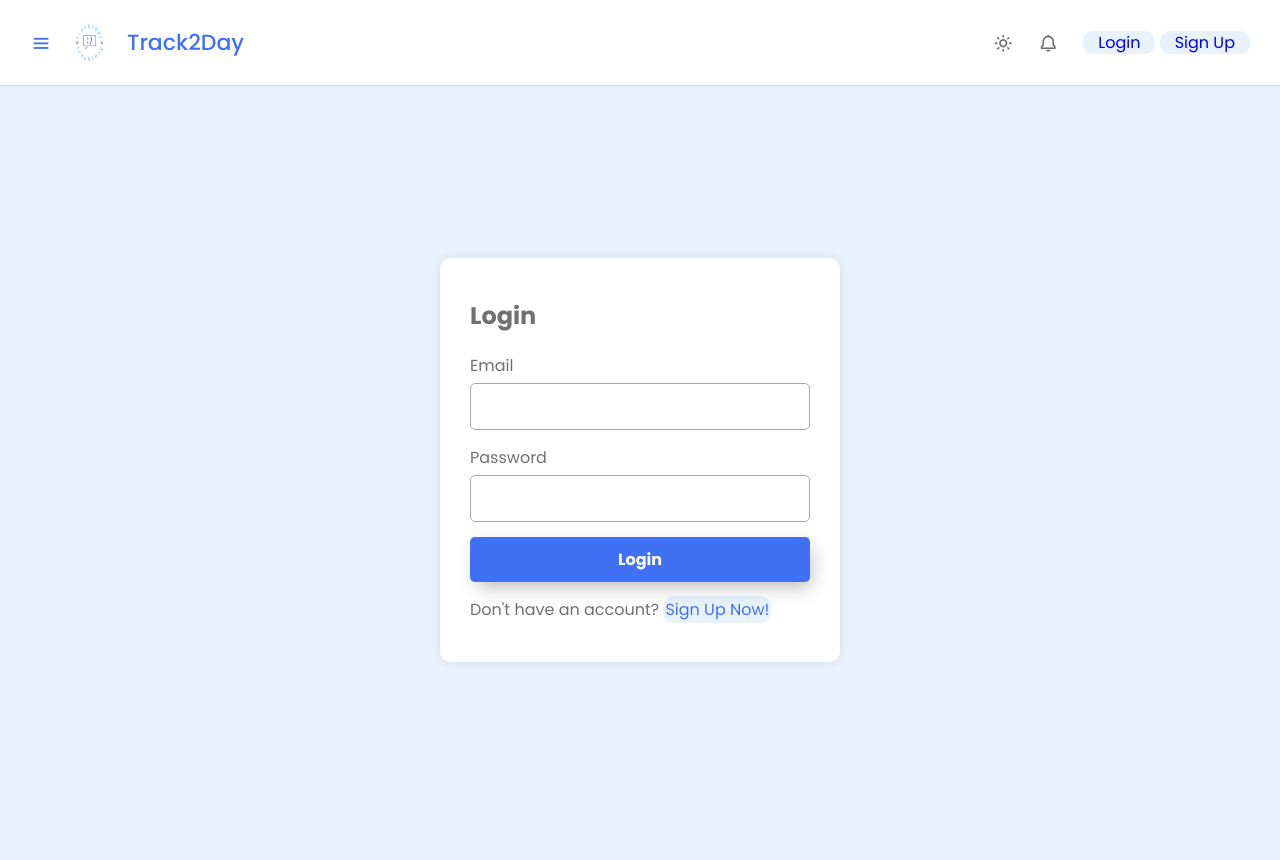
After one commit to ahmadfarismk/track2day, a PHP site: page /login.html in a window 1280 px wide. The commit adds this page. Run offline with PHP 8.4, Linux system fonts and the light colour scheme.

Commit message:
auniupdated
created file login, signup, userprofile
modify file style, menu copy

1. dashboard.html (line 32 @ login.html) - referring to user home page after login

2.userprofile.html - otw

3. slightly modify menu copy.html - link to login & signup

```diff
--- /dev/null
+++ b/login.html
@@ -0,0 +1,53 @@
+<!DOCTYPE html>
+<html lang="en">
+  <head>
+    <meta charset="utf-8" />
+    <meta name="viewport" content="width=device-width, initial-scale=1" />
+    <!-- Boxicons CSS -->
+    <link href="https://unpkg.com/boxicons@2.1.4/css/boxicons.min.css" rel="stylesheet" />
+    <title>Track2Day</title>
+    <link rel="stylesheet" href="style.css" />
+  </head>
+  <body>
+    <!-- navbar -->
+    <nav class="navbar">
+      <div class="logo_item">
+        <i class="bx bx-menu" id="sidebarOpen"></i>
+        <img src="icon.jpg" alt=""></i>Track2Day
+      </div>
+      <div class="navbar_content">
+        <i class='bi bi-grid'></i>
+        <i class='bx bx-sun' id="darkLight"></i>
+        <i class='bx bx-bell' ></i>
+        <ul>
+            <li><a href="login.html">Login</a></li>
+            <li><a href="signup.html">Sign Up</a></li>
+        </ul>
+      </div>
+</nav>
+
+<main>
+    <div class="login-container">
+        <div class="login-form">
+            <h2>Login</h2>
+            <form action="dashboard.html" method="post">
+                <div class="input-group">
+                    <label for="email">Email</label>
+                    <input type="email" id="email" name="email" required>
+                </div>
+                <div class="input-group">
+                    <label for="password">Password</label>
+                    <input type="password" id="password" name="password" required>
+                </div>
+                <button type="submit">Login</button>
+                <p class="signup-link">Don't have an account? <a href="signup.html">Sign Up Now!</a></p>
+            </form>
+
+
+        </div>
+
+    </div>
+</main>
+
+</body>
+</html>
--- a/menu copy.html
+++ b/menu copy.html
@@ -20,8 +20,8 @@
         <i class='bx bx-sun' id="darkLight"></i>
         <i class='bx bx-bell' ></i>
         <ul>
-            <li><a href="#">Login</a></li>
-            <li><a href="#">Sign Up</a></li>
+            <li><a href="login.html">Login</a></li>
+            <li><a href="signup.html">Sign Up</a></li>
         </ul>
       </div>
       <!-- <div id="menuToggle">
--- a/style.css
+++ b/style.css
@@ -15,6 +15,7 @@
 body {
   background-color: #e7f2fd;
   transition: all 0.5s ease;
+  padding-top: 60px;
 }
 body.dark {
   background-color: hsl(250, 6%, 19%);
@@ -377,3 +378,165 @@ a:hover{
     font-size: 16px;
     padding: 7px;
 }
+
+/* Login */
+.login-container {
+  display: flex;
+  justify-content: center;
+  align-items: center;
+  min-height: 100vh;
+  padding: 0 20px;
+}
+
+.login-form {
+  background-color: var(--white-color);
+  padding: 40px 30px;
+  border-radius: 10px;
+  box-shadow: 0 0 10px rgba(0, 0, 0, 0.1);
+  max-width: 400px;
+  width: 100%;
+}
+
+.login-form h2 {
+  margin-bottom: 20px;
+  color: var(--grey-color);
+}
+
+.input-group {
+  margin-bottom: 15px;
+  text-align: left;
+}
+
+.input-group label {
+  display: block;
+  margin-bottom: 5px;
+  color: var(--grey-color);
+}
+
+.input-group input {
+  width: 100%;
+  padding: 10px;
+  border: 1px solid var(--grey-color-light);
+  border-radius: 5px;
+  font-size: 16px;
+}
+
+button {
+  width: 100%;
+  padding: 10px;
+  border: none;
+  border-radius: 5px;
+  background-color: var(--blue-color);
+  color: var(--white-color);
+  font-size: 16px;
+  cursor: pointer;
+  transition: background-color 0.3s ease;
+}
+
+button:hover {
+  background-color: #3050d4;
+}
+
+.signup-link {
+  margin-top: 15px;
+  color: var(--grey-color);
+}
+
+.signup-link a {
+  color: var(--blue-color);
+  text-decoration: none;
+}
+
+.signup-link a:hover {
+  text-decoration: underline;
+}
+
+/*Sign up*/
+.signup-container {
+  display: flex;
+  justify-content: center;
+  align-items: center;
+  min-height: 100vh;
+  padding: 20px;
+}
+
+.signup-form {
+  background-color: var(--white-color);
+  padding: 40px 30px;
+  border-radius: 10px;
+  box-shadow: 0 0 10px rgba(0, 0, 0, 0.1);
+  max-width: 400px;
+  width: 100%;
+}
+
+.signup-form h2 {
+  margin-bottom: 20px;
+  color: var(--grey-color);
+}
+
+/* userprofile.html */
+.profile-container {
+  margin: 50px auto;
+  max-width: 800px;
+  padding: 20px;
+  background-color: #f9f9f9;
+  border-radius: 10px;
+  box-shadow: 0 0 10px rgba(0, 0, 0, 0.1);
+}
+
+.profile-details {
+  display: flex;
+  align-items: center;
+  margin-bottom: 20px;
+}
+
+.profile-pic {
+  width: 150px;
+  height: 150px;
+  border-radius: 50%;
+  overflow: hidden;
+  margin-right: 20px;
+  box-shadow: 0 0 5px rgba(0, 0, 0, 0.2);
+}
+
+.profile-pic img {
+  width: 100%;
+  height: 100%;
+  object-fit: cover;
+}
+
+.profile-info {
+  flex: 1;
+}
+
+.profile-info h2 {
+  margin-bottom: 5px;
+  color: #333;
+}
+
+.profile-info p {
+  margin-bottom: 5px;
+  color: #666;
+}
+
+.profile-actions {
+  display: flex;
+  justify-content: space-between;
+}
+
+.profile-actions button {
+  flex: 1;
+  padding: 10px 20px;
+  margin-right: 10px;
+  border: none;
+  border-radius: 5px;
+  background-color: #4070f4;
+  color: #fff;
+  font-size: 16px;
+  cursor: pointer;
+  transition: background-color 0.3s ease;
+}
+
+.profile-actions button:hover {
+  background-color: #3050d4;
+}
```
Also changed, not shown: signup.html (added, +61 -0 lines), userprofile.html (added, +53 -0 lines), README.md.
